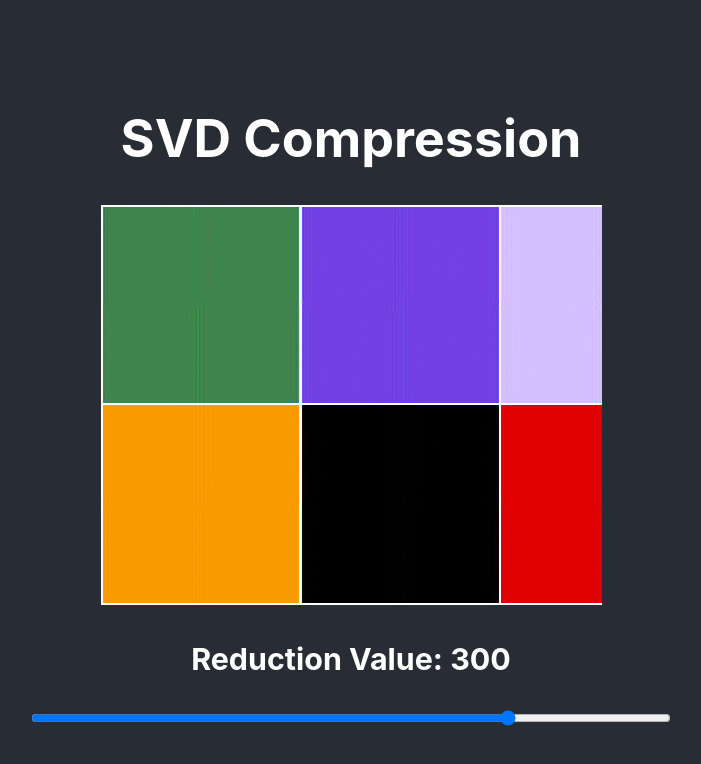
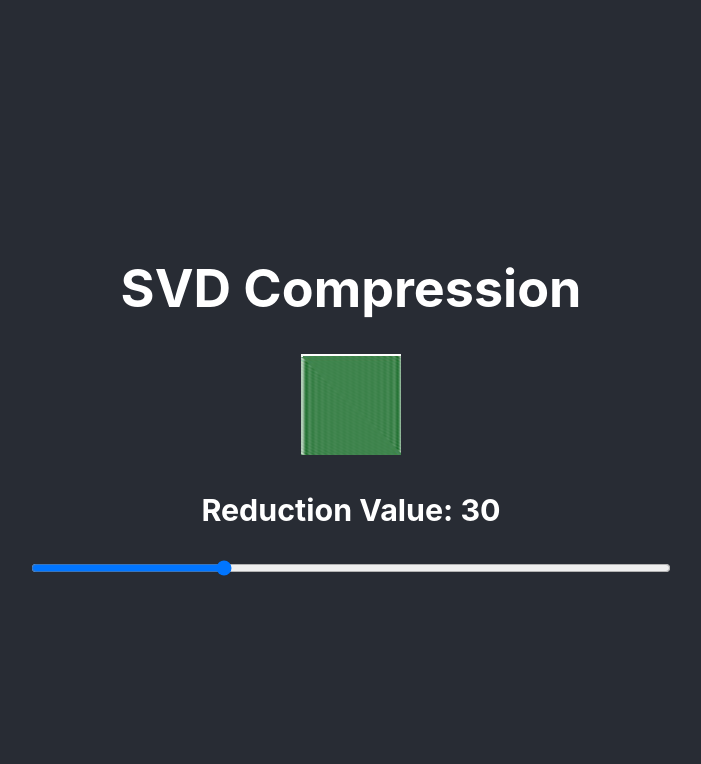
Before and after one commit to qin-andy/web-svd-compress, a React (Create React App) app: page / in a window 1280 px wide. Shown: the top 764 px of the page, without its empty margins (289-990 px from the left). Built offline with nearby package versions, Linux system fonts and the light colour scheme.

Commit message:
Add shrinking

```diff
--- a/src/App.js
+++ b/src/App.js
@@ -7,9 +7,9 @@ import defaultImage from './tapir.jpg';
 import { useEffect, useState } from 'react';
 
 function App(props) {
-  const [reduction, setReduction] = useState(300);
-  const [width, setWidth] = useState(501);
-  const [height, setHeight] = useState(400);
+  const [reduction, setReduction] = useState(30);
+  const [width, setWidth] = useState(100);
+  const [height, setHeight] = useState(101);
   let imageElement = undefined;
 
   useEffect(() => {
@@ -35,8 +35,8 @@ function App(props) {
         />
         <h3>Reduction Value: {reduction}</h3>
         <Slider
-          width={height}
-          height={width}
+          width={width}
+          height={height}
           reduction={reduction}
           changeReduction={setReduction}
         />
--- a/src/Canvas.js
+++ b/src/Canvas.js
@@ -27,11 +27,7 @@ function Canvas(props) {
     let reducedSingularVals = SVD.sigma;//.slice(0, -rank);
     let Vt = SVD.Vt.subMatrix(0, rank, 0, SVD.Vt.columns-1);
     let U = SVD.U.subMatrix(0, SVD.U.rows-1, 0, rank);
-    console.log(U);
-    console.log(Vt);
-
     let newSigma = Matrix.diag(reducedSingularVals).subMatrix(0, rank, 0, rank);
-    console.log(newSigma);
     return U.mmul(newSigma).mmul(Vt);
   }
 
@@ -59,18 +55,23 @@ function Canvas(props) {
       let r = []; // TODO : could restructure rgb to be a single object and map?
       let g = [];
       let b = [];
+      console.log("Pushing RGB into array");
       for (let i = 0; i < imgData.data.length; i += 4) {
         r.push(imgData.data[i]);
         g.push(imgData.data[i + 1]);
         b.push(imgData.data[i + 2]);
       }
+      console.log("Creating matricies");
+      console.log("context canvas w/h: " + context.canvas.width + "," + context.canvas.height);
+      console.log(r);
       let redMatrix = Matrix.from1DArray(context.canvas.width, context.canvas.height, r); // TODO : context.canvas.height
       let greenMatrix = Matrix.from1DArray(context.canvas.width, context.canvas.height, g); // VS img.height??
       let blueMatrix = Matrix.from1DArray(context.canvas.width, context.canvas.height, b);
 
-      let redSVD = new SingularValueDecomposition(redMatrix);
-      let greenSVD = new SingularValueDecomposition(greenMatrix);
-      let blueSVD = new SingularValueDecomposition(blueMatrix);
+      console.log("Computing SVDs");
+      let redSVD = new SingularValueDecomposition(redMatrix, {autoTranspose: true});
+      let greenSVD = new SingularValueDecomposition(greenMatrix, {autoTranspose: true});
+      let blueSVD = new SingularValueDecomposition(blueMatrix, {autoTranspose: true});
       let decomps = [redSVD, greenSVD, blueSVD];
 
       decomps = decomps.map(svd => { // TODO : mapping vs iteration?
@@ -84,7 +85,7 @@ function Canvas(props) {
       SVDs.current = decomps;
       imageData.current = imgData // TODO: make this state a deep copy
       console.log("Set the red, green, and blue svds in loading use effect");
-      renderCompression(imgData, SVDs.current[0], SVDs.current[1], SVDs.current[2], props.reduction);
+      renderCompression(SVDs.current[0], SVDs.current[1], SVDs.current[2], props.reduction);
       // TODO : ^ should i pass props.reduction here? where does it make sense to store this initial value?
       ready.current = true;
     }, false);
@@ -94,7 +95,6 @@ function Canvas(props) {
     if (ready.current) {
       console.log("Use effect triggered for reduction: " + props.reduction);
       renderCompression(
-        imageData.current,
         SVDs.current[0],
         SVDs.current[1],
         SVDs.current[2],
@@ -103,20 +103,25 @@ function Canvas(props) {
   }, [props.reduction]);
 
   // Rebuilds the image on the given imgData given image SVDs
-  function renderCompression(imgData, redSVD, greenSVD, blueSVD, rank) {
+  function renderCompression(redSVD, greenSVD, blueSVD, rank) {
     let redReduced = reduceRank(redSVD, rank);
     let greenReduced = reduceRank(greenSVD, rank);
     let blueReduced = reduceRank(blueSVD, rank);
 
-    let r2 = redReduced.to1DArray();
-    let g2 = greenReduced.to1DArray();
-    let b2 = blueReduced.to1DArray();
+    let r2 = redReduced.to1DArray().map(Math.round);
+    let g2 = greenReduced.to1DArray().map(Math.round);
+    let b2 = blueReduced.to1DArray().map(Math.round);
+    let imgData = new ImageData(props.width, props.height)
+    console.log(imgData.data);
+    console.log(r2);
 
     for (let i = 0; i < imgData.data.length; i += 4) {
       imgData.data[i] = r2[i / 4];
       imgData.data[i + 1] = g2[i / 4];
       imgData.data[i + 2] = b2[i / 4];
+      imgData.data[i + 3] = 255;
     }
+    console.log(imgData.data);
     canvasRef.current.getContext('2d').putImageData(imgData, 0, 0);
     console.log("Reduced image rendered to canvas");
   }
```
